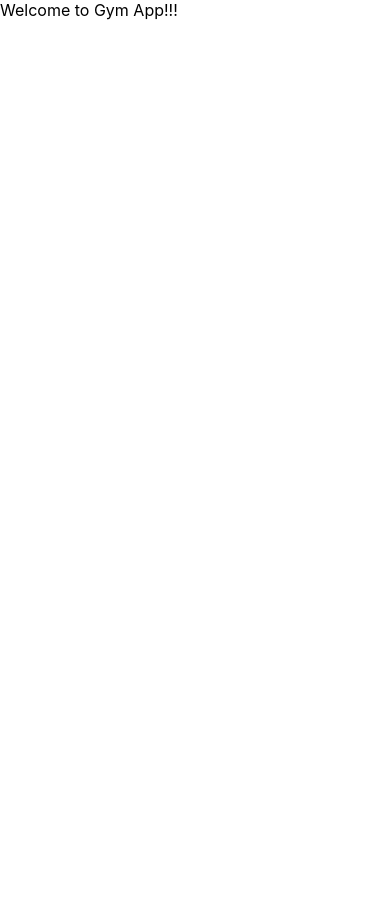
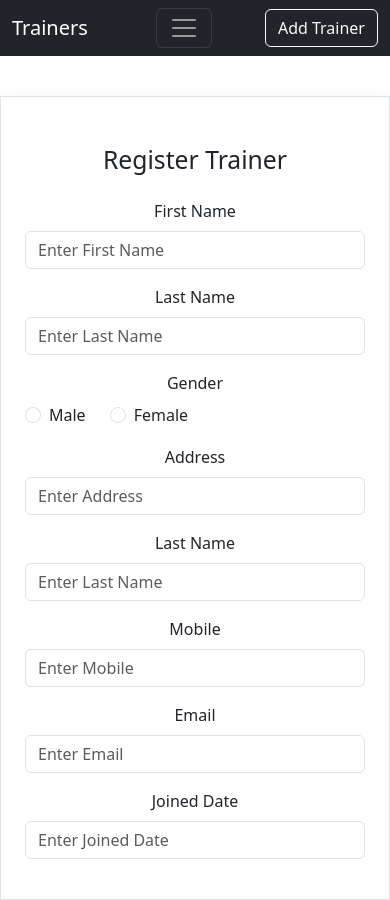
Before and after one commit to tharaka-jayasinghe-7/ead2-bs, a React (Create React App) app in the folder gym-app/: page /addTrainer in a window 390 px wide. Before the commit the page ends 844 px from the top, so only its background shows below. Built offline with nearby package versions, Linux system fonts and the light colour scheme.

Commit message:
Table done. Add trainer half ok

```diff
--- a/gym-app/package.json
+++ b/gym-app/package.json
@@ -6,8 +6,12 @@
     "@testing-library/jest-dom": "^5.17.0",
     "@testing-library/react": "^13.4.0",
     "@testing-library/user-event": "^13.5.0",
+    "axios": "^1.6.8",
+    "bootstrap": "^5.3.3",
+    "bootstrap-datepicker": "^1.10.0",
     "react": "^18.2.0",
     "react-dom": "^18.2.0",
+    "react-router-dom": "^6.22.3",
     "react-scripts": "5.0.1",
     "web-vitals": "^2.1.4"
   },
--- a/gym-app/src/App.js
+++ b/gym-app/src/App.js
@@ -1,7 +1,22 @@
 import "./App.css";
+import "../node_modules/bootstrap/dist/css/bootstrap.min.css";
+import Navbar from "./layout/Navbar";
+import TrainerHome from "./pages/TrainerHome";
+import { BrowserRouter as Router, Route, Routes } from "react-router-dom";
+import AddTrainer from "./trainer/AddTrainer";
 
 function App() {
-  return <div>Welcome to Gym App!!!</div>;
+  return (
+    <div className="App">
+      <Router>
+        <Navbar />
+        <Routes>
+          <Route exact path="/" element={<TrainerHome />} />
+          <Route exact path="/addTrainer" element={<AddTrainer />} />
+        </Routes>
+      </Router>
+    </div>
+  );
 }
 
 export default App;
--- /dev/null
+++ b/gym-app/src/layout/Navbar.js
@@ -0,0 +1,30 @@
+import React from "react";
+import { Link } from "react-router-dom";
+
+export default function Navbar() {
+  return (
+    <div>
+      <nav className="navbar navbar-expand-lg navbar-dark bg-dark fixed-top">
+        <div className="container-fluid">
+          <a className="navbar-brand" href="#">
+            Trainers
+          </a>
+          <button
+            className="navbar-toggler"
+            type="button"
+            data-bs-toggle="collapse"
+            data-bs-target="#navbarSupportedContent"
+            aria-controls="navbarSupportedContent"
+            aria-expanded="false"
+            aria-label="Toggle navigation"
+          >
+            <span className="navbar-toggler-icon"></span>
+          </button>
+          <Link className="btn btn-outline-light" to="/addTrainer">
+            Add Trainer
+          </Link>
+        </div>
+      </nav>
+    </div>
+  );
+}
--- /dev/null
+++ b/gym-app/src/pages/TrainerHome.js
@@ -0,0 +1,72 @@
+import React, { useEffect, useState } from "react";
+import axios from "axios";
+
+export default function TrainerHome() {
+  const [users, setUsers] = useState([]);
+
+  useEffect(() => {
+    loadUsers();
+  }, []);
+
+  const loadUsers = async () => {
+    const result = await axios.get(
+      "http://localhost:8080/gym-trainer/trainers"
+    );
+    // Map over the data and format the date
+    const formattedUsers = result.data.map((user) => ({
+      ...user,
+      joined_date: formatDate(user.joined_date),
+    }));
+    setUsers(formattedUsers);
+  };
+
+  // Function to format the date as yyyy-mm-dd
+  const formatDate = (dateString) => {
+    const date = new Date(dateString);
+    const year = date.getFullYear();
+    const month = String(date.getMonth() + 1).padStart(2, "0");
+    const day = String(date.getDate()).padStart(2, "0");
+    return `${year}-${month}-${day}`;
+  };
+
+  return (
+    <div className="container mt-5">
+      <div className="py-4">
+        <table className="table border shadow mt-5">
+          <thead>
+            <tr>
+              <th scope="col">ID</th>
+              <th scope="col">First Name</th>
+              <th scope="col">Last Name</th>
+              <th scope="col">Gender</th>
+              <th scope="col">Address</th>
+              <th scope="col">Mobile</th>
+              <th scope="col">Email</th>
+              <th scope="col">Joined Date</th>
+              <th scope="col">Actions</th>
+            </tr>
+          </thead>
+          <tbody>
+            {users.map((user, index) => (
+              <tr key={index}>
+                <td>{user.id}</td>
+                <td>{user.first_name}</td>
+                <td>{user.last_name}</td>
+                <td>{user.gender}</td>
+                <td>{user.address}</td>
+                <td>{user.mobile}</td>
+                <td>{user.email}</td>
+                <td>{user.joined_date}</td>
+                <td>
+                  <button className="btn btn-primary">View</button>
+                  <button className="btn btn-outline-primary mx-2">Edit</button>
+                  <button className="btn btn-danger">Delete</button>
+                </td>
+              </tr>
+            ))}
+          </tbody>
+        </table>
+      </div>
+    </div>
+  );
+}
--- /dev/null
+++ b/gym-app/src/trainer/AddTrainer.js
@@ -0,0 +1,130 @@
+export default function AddTrainer() {
+  return (
+    <div className="container mt-5">
+      <div className="row">
+        <div className="col-md-6 offset-md-3 border rounder p-4 mt-2 shadow mt-5">
+          <h2 className="text-center m-4">Register Trainer</h2>
+          <div className="mb-3">
+            <label htmlFor="first_name" className="form-label">
+              First Name
+            </label>
+            <input
+              type="text"
+              className="form-control"
+              placeholder="Enter First Name"
+              name="first_name"
+            />
+          </div>
+
+          <div className="mb-3">
+            <label htmlFor="last_name" className="form-label">
+              Last Name
+            </label>
+            <input
+              type="text"
+              className="form-control"
+              placeholder="Enter Last Name"
+              name="last_name"
+            />
+          </div>
+
+          <div className="mb-3">
+            <label htmlFor="gender" className="form-label">
+              Gender
+            </label>
+            <div className="row">
+              <div className="col-auto">
+                <div className="form-check">
+                  <input
+                    type="radio"
+                    className="form-check-input"
+                    id="male"
+                    name="gender"
+                    value="male"
+                  />
+                  <label className="form-check-label" htmlFor="male">
+                    Male
+                  </label>
+                </div>
+              </div>
+              <div className="col-auto">
+                <div className="form-check">
+                  <input
+                    type="radio"
+                    className="form-check-input"
+                    id="female"
+                    name="gender"
+                    value="female"
+                  />
+                  <label className="form-check-label" htmlFor="female">
+                    Female
+                  </label>
+                </div>
+              </div>
+            </div>
+          </div>
+
+          <div className="mb-3">
+            <label htmlFor="address" className="form-label">
+              Address
+            </label>
+            <input
+              type="text"
+              className="form-control"
+              placeholder="Enter Address"
+              name="address"
+            />
+          </div>
+
+          <div className="mb-3">
+            <label htmlFor="last_name" className="form-label">
+              Last Name
+            </label>
+            <input
+              type="text"
+              className="form-control"
+              placeholder="Enter Last Name"
+              name="last_name"
+            />
+          </div>
+
+          <div className="mb-3">
+            <label htmlFor="mobile" className="form-label">
+              Mobile
+            </label>
+            <input
+              type="text"
+              className="form-control"
+              placeholder="Enter Mobile"
+              name="mobile"
+            />
+          </div>
+
+          <div className="mb-3">
+            <label htmlFor="email" className="form-label">
+              Email
+            </label>
+            <input
+              type="text"
+              className="form-control"
+              placeholder="Enter Email"
+              name="email"
+            />
+          </div>
+
+          <div className="mb-3">
+            <label htmlFor="joined_date" className="form-label">
+              Joined Date
+            </label>
+            <input
+              type="text"
+              className="form-control"
+              placeholder="Enter Joined Date"
+              name="joined_date"
+            />
+          </div>
+        </div>
+      </div>
+    </div>
+  );
+}
```
Also changed, not shown: gym-app/src/trainer/EditTrainer.js (added), gym-app/src/trainer/ViewTrainer.js (added), 1 other file (tests, documents, lock files or other folders).
